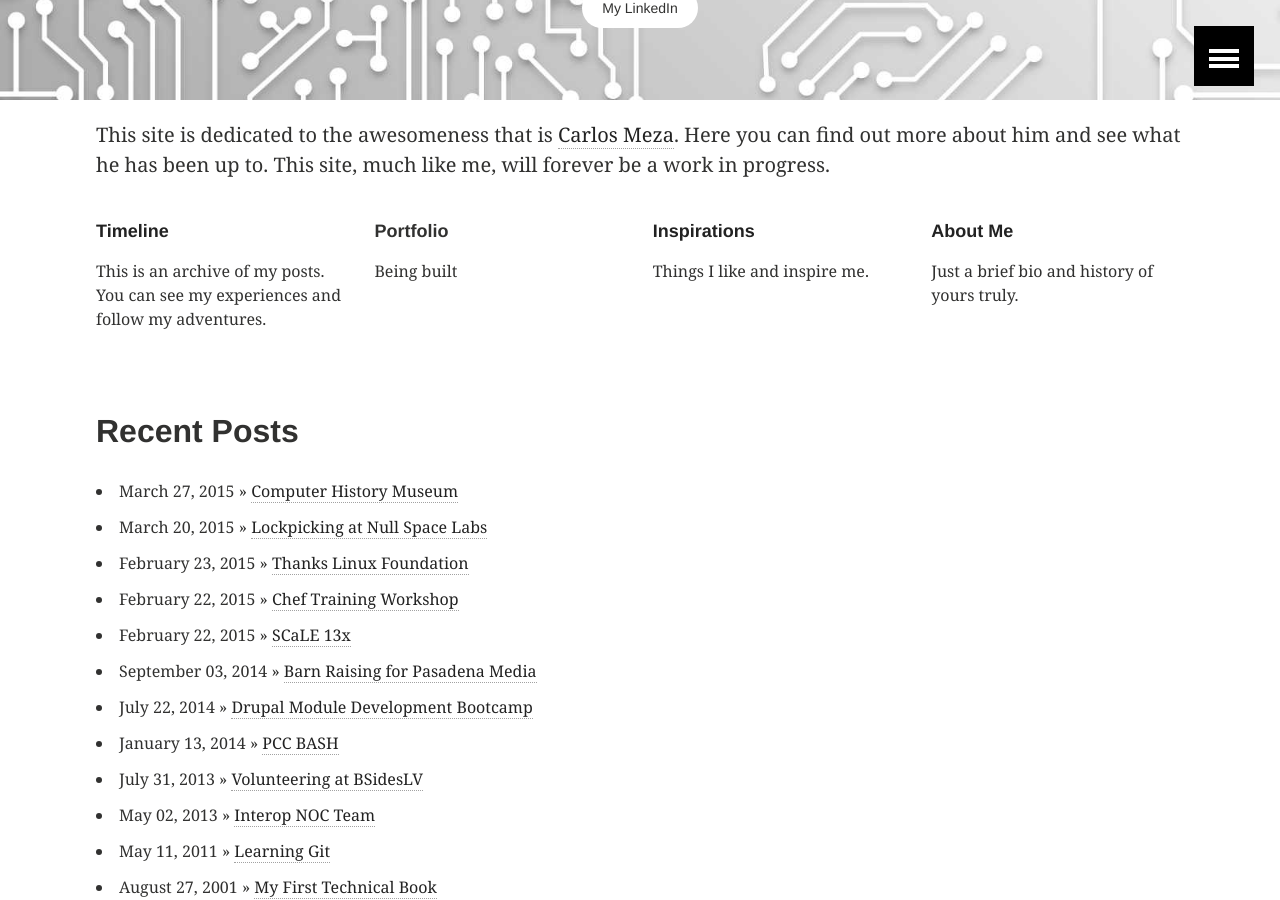
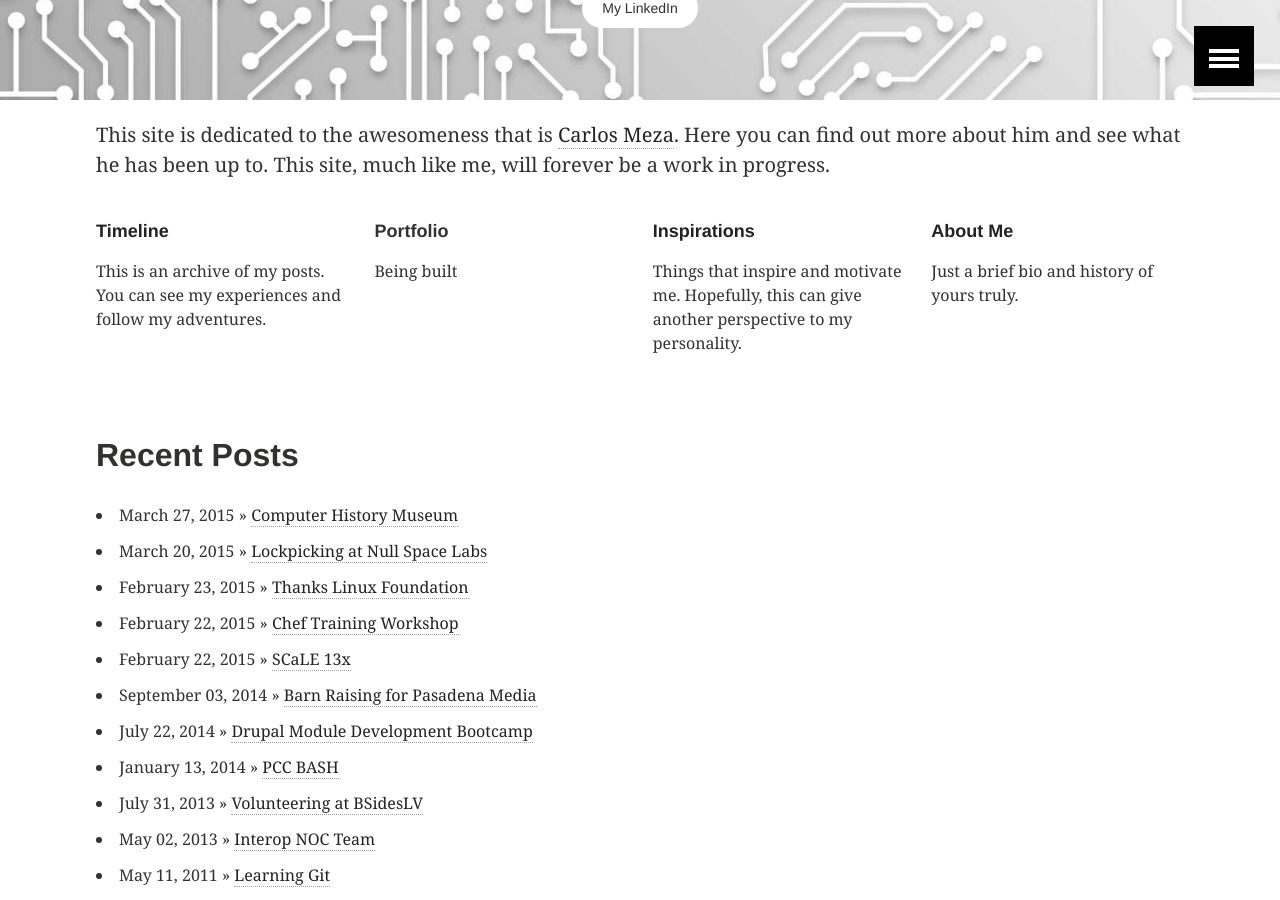
Before and after one commit to CMeza99/cmeza99.github.io, a Jekyll site: the page built from index.md, in a window 1280 px wide and 900 px high, scrolled down 389 px. Built offline with Jekyll 4.4.1, drawn with Linux system fonts in a browser that asks for light colours.

Commit message:
update likes

```diff
--- a/index.md
+++ b/index.md
@@ -23,7 +23,7 @@ This site is dedicated to the awesomeness that is [Carlos Meza](https://www.link
 
 <div class="tile">
   <h2 class="post-title"><a href="/likes/" title="Things I like">Inspirations</a></h2>
-  <p class="post-excerpt">Things I like and inspire me.</p>
+  <p class="post-excerpt">Things that inspire and motivate me. Hopefully, this can give another perspective to my personality.</p>
 </div><!-- /.tiles -->
 
 <div class="tile">
```
Also changed, not shown: other parts of index.md (+1 -1 lines), likes/index.md (+2 -2 lines).
